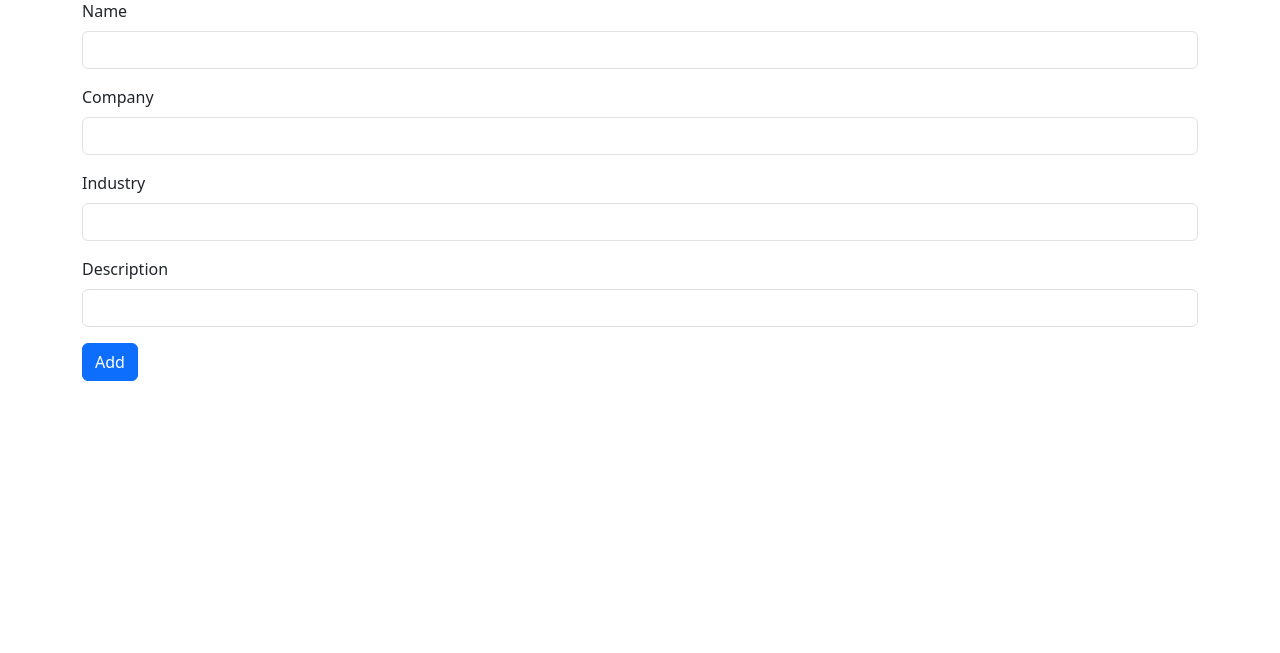
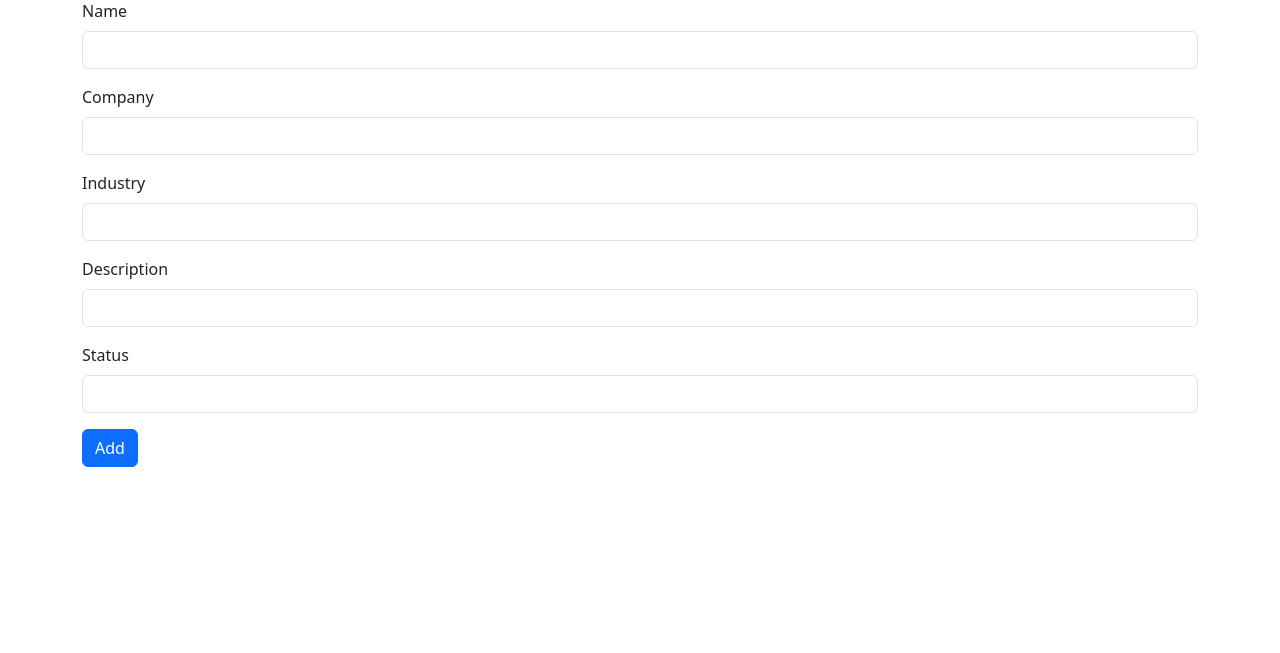
Before and after one commit to Code-Crusaders-00/CareerPath-Pro, a Node server app: template Project Code/views/pages/add-application.ejs in a window 1280 px wide. Shown: the part 104-757 px from the top of the page. Run offline with Node 20, Linux system fonts and the light colour scheme; the template is opened without the code that fills it, so the values that code supplies are empty.

Commit message:
Added application status

```diff
--- a/Project Code/index.js
+++ b/Project Code/index.js
@@ -466,9 +466,9 @@ app.get('/job-applications/edit/:applicationid', (req, res) => {
 });
 
 app.post('/job-applications/edit', (req, res) => {
-    const query = 'UPDATE applications SET name = $1, company = $2, industry = $3, description = $4 WHERE appID = $5';
+    const query = 'UPDATE applications SET name = $1, company = $2, industry = $3, description = $4, status = $5 WHERE appID = $6';
 
-    db.none(query, [req.body.name, req.body.company, req.body.industry, req.body.description, req.body.applicationid])
+    db.none(query, [req.body.name, req.body.company, req.body.industry, req.body.description, req.body.status, req.body.applicationid])
         .then( () => {
             res.redirect('/job-applications');
         })
@@ -482,9 +482,9 @@ app.get('/job-applications/add', (req, res) => {
 });
 
 app.post('/job-applications/add', (req, res) => {
-    const queryOne = "INSERT INTO applications (name, company, industry, description) VALUES ($1, $2, $3, $4) RETURNING appID";
+    const queryOne = "INSERT INTO applications (name, company, industry, description, status) VALUES ($1, $2, $3, $4, $5) RETURNING appID";
 
-    db.one(queryOne, [req.body.name, req.body.company, req.body.industry, req.body.description])
+    db.one(queryOne, [req.body.name, req.body.company, req.body.industry, req.body.description, req.body.status])
         .then( (appid) => {
             const queryTwo = "INSERT INTO user_to_applications (userID, appID) VALUES ($1, $2)";
             return db.none(queryTwo, [req.session.user.userid, appid.appid]);
--- a/Project Code/init_data/create.sql
+++ b/Project Code/init_data/create.sql
@@ -13,7 +13,8 @@ CREATE TABLE applications(
     name VARCHAR,
     company VARCHAR,
     industry VARCHAR,
-    description VARCHAR
+    description VARCHAR,
+    status VARCHAR
 );
 
 DROP TABLE IF EXISTS user_to_applications CASCADE;
--- a/Project Code/views/pages/add-application.ejs
+++ b/Project Code/views/pages/add-application.ejs
@@ -28,6 +28,10 @@
                 <label for="description" class="form-label">Description</label>
                 <input type="text" class="form-control" id="description" name="description">
             </div>
+            <div class="mb-3">
+                <label for="status" class="form-label">Status</label>
+                <input type="text" class="form-control" id="status" name="status">
+            </div>
             <button type="submit" class="btn btn-primary">Add</button>
         </form>
     </div>
--- a/Project Code/views/pages/applications.ejs
+++ b/Project Code/views/pages/applications.ejs
@@ -41,6 +41,7 @@
                     <th scope="col">Company</th>
                     <th scope="col">Industry</th>
                     <th scope="col">Description</th>
+                    <th scope="col">Status</th>
                 </tr>
                 </thead>
                 <tbody>
@@ -51,6 +52,7 @@
                         <td><%= apps[i].company %></td>
                         <td><%= apps[i].industry %></td>
                         <td><%= apps[i].description %></td>
+                        <td><%= apps[i].status %></td>
                         <td>
                             <form action="/job-applications/edit/<%= apps[i].appid %>" method="GET">
                                 <button type="submit" class="btn btn-outline-primary" id="edit-btn">
--- a/Project Code/views/pages/update-application.ejs
+++ b/Project Code/views/pages/update-application.ejs
@@ -30,6 +30,10 @@
                 <label for="description" class="form-label">Description</label>
                 <input type="text" class="form-control" id="description" value="<%= app.description %>" name="description">
             </div>
+            <div class="mb-3">
+                <label for="status" class="form-label">Status</label>
+                <input type="text" class="form-control" id="status" value="<%= app.status %>" name="status">
+            </div>
             <button type="submit" class="btn btn-primary">Update</button>
         </form>
     </div>
```
Also changed, not shown: Project Code/init_data/insert.sql (+6 -6 lines).
